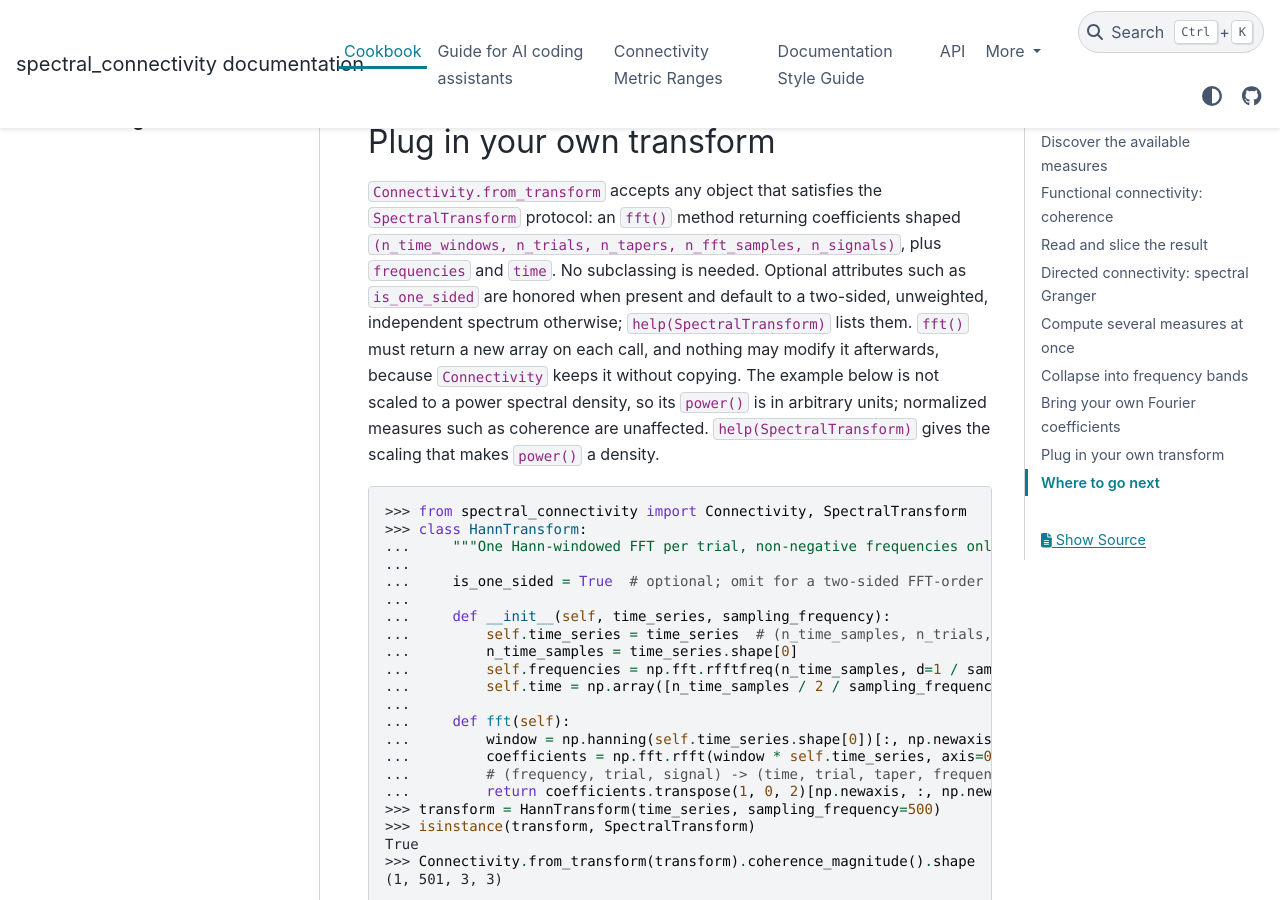
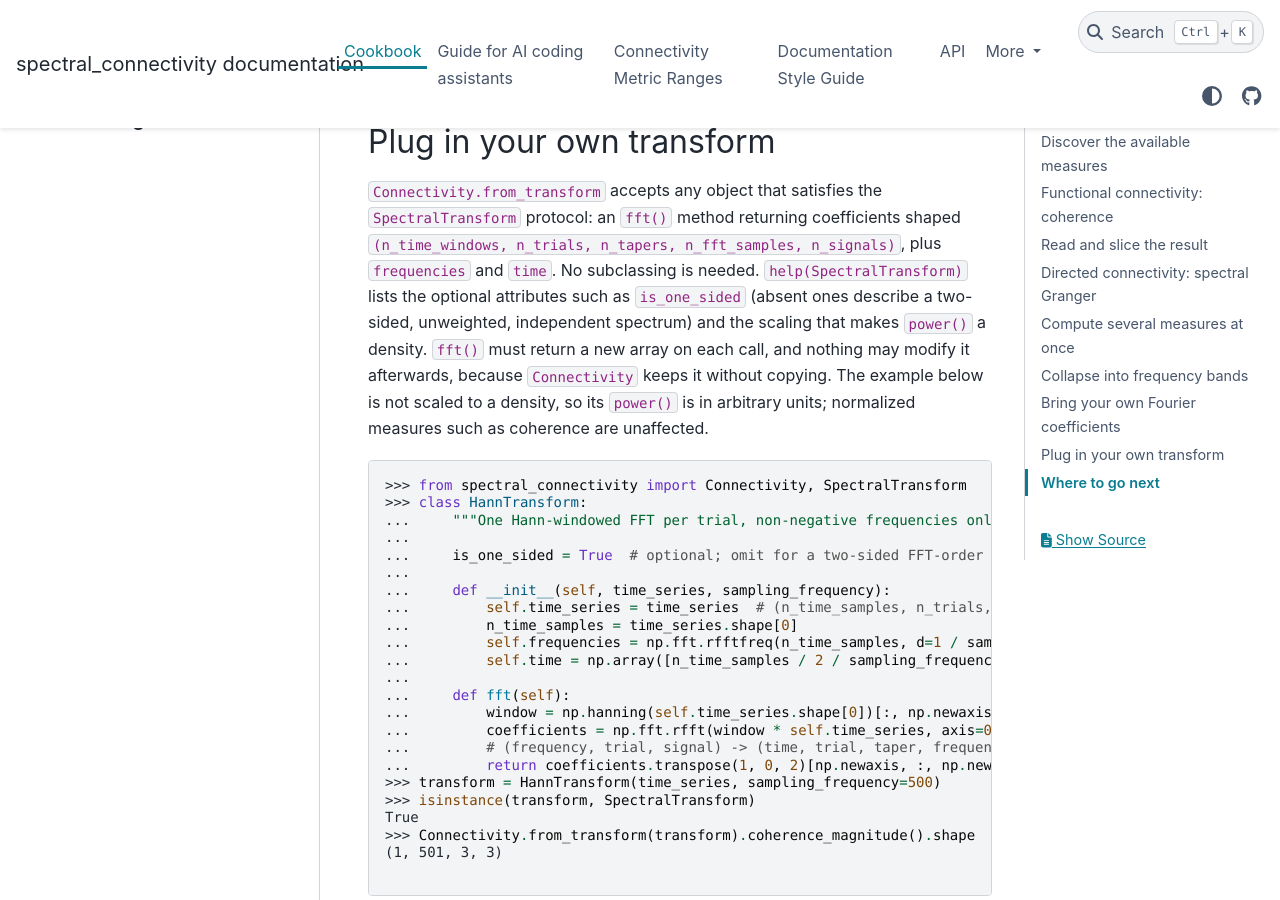
Before and after one commit to Eden-Kramer-Lab/spectral_connectivity, a Sphinx documentation site: the page built from docs/cookbook.md, in a window 1280 px wide and 900 px high, scrolled down 3731 px. Built offline with Sphinx 7.4.7 and the PyData theme 0.15.4, drawn with Linux system fonts in a browser that asks for light colours; pages that are not in the unit, such as notebooks, are missing from menus; the version number could not be read and is left out.

Commit message:
Point README and cookbook at the SpectralTransform docstring
Keep one full statement of the contract, in the protocol's docstring:
the README now says where to find it in two sentences, the cookbook drops
its second pointer, and the changelog no longer describes docstring
contents.

Co-Authored-By: Claude Opus 5.5 <noreply@anthropic.com>

````diff
--- a/docs/cookbook.md
+++ b/docs/cookbook.md
@@ -180,14 +180,13 @@ the multitaper step and use `fourier_connectivity`. NumPy inputs may use the
 `Connectivity.from_transform` accepts any object that satisfies the
 `SpectralTransform` protocol: an `fft()` method returning coefficients shaped
 `(n_time_windows, n_trials, n_tapers, n_fft_samples, n_signals)`, plus
-`frequencies` and `time`. No subclassing is needed. Optional attributes such as
-`is_one_sided` are honored when present and default to a two-sided,
-unweighted, independent spectrum otherwise; `help(SpectralTransform)` lists
-them. `fft()` must return a new array on each call, and nothing may modify it
-afterwards, because `Connectivity` keeps it without copying. The example below
-is not scaled to a power spectral density, so its `power()` is in arbitrary
+`frequencies` and `time`. No subclassing is needed. `help(SpectralTransform)`
+lists the optional attributes such as `is_one_sided` (absent ones describe a
+two-sided, unweighted, independent spectrum) and the scaling that makes
+`power()` a density. `fft()` must return a new array on each call, and nothing
+may modify it afterwards, because `Connectivity` keeps it without copying. The
+example below is not scaled to a density, so its `power()` is in arbitrary
 units; normalized measures such as coherence are unaffected.
-`help(SpectralTransform)` gives the scaling that makes `power()` a density.
 
 ```python
 >>> from spectral_connectivity import Connectivity, SpectralTransform
````
Also changed, not shown: CHANGELOG.md (+4 -5 lines), README.md (+5 -9 lines).
